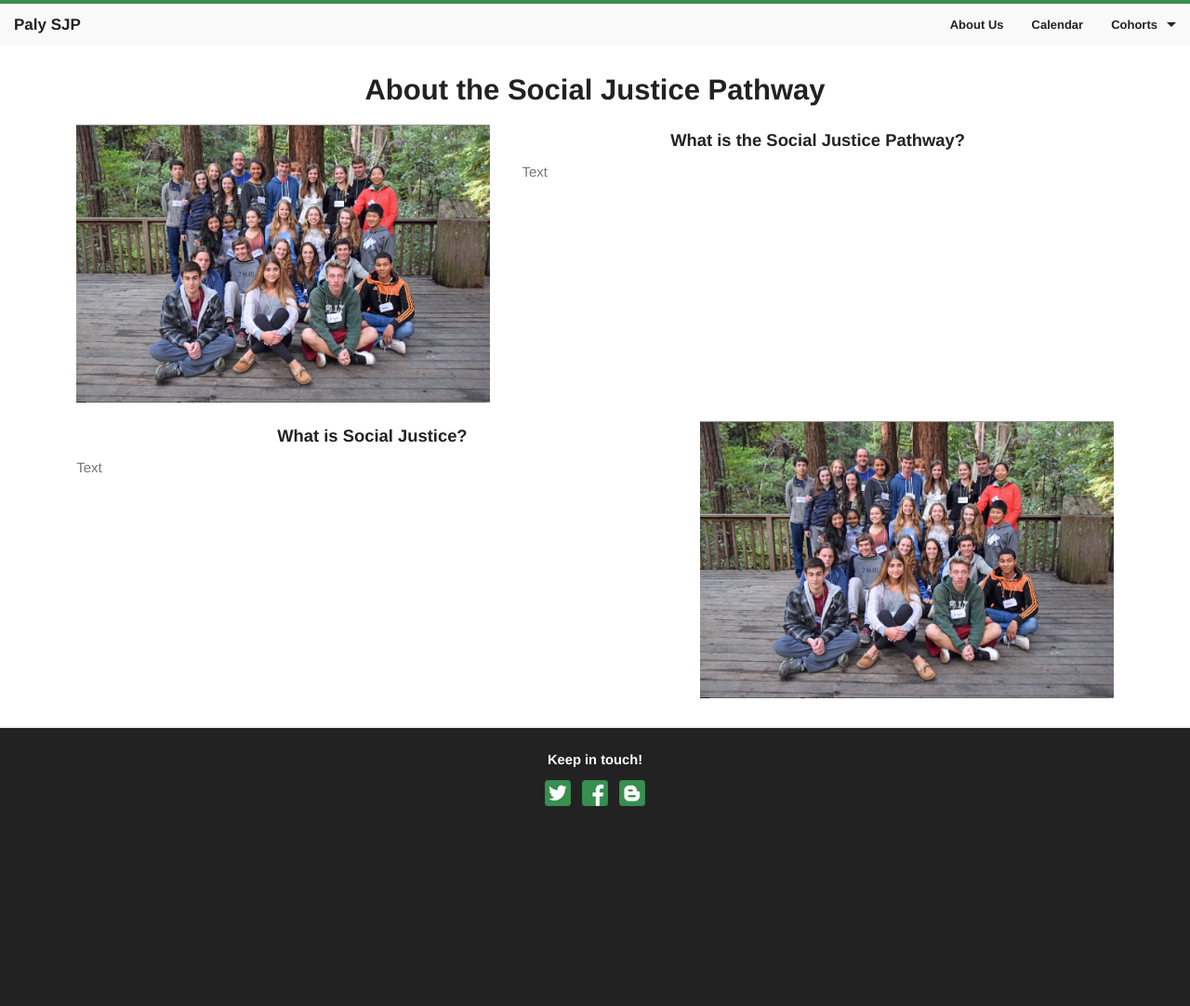
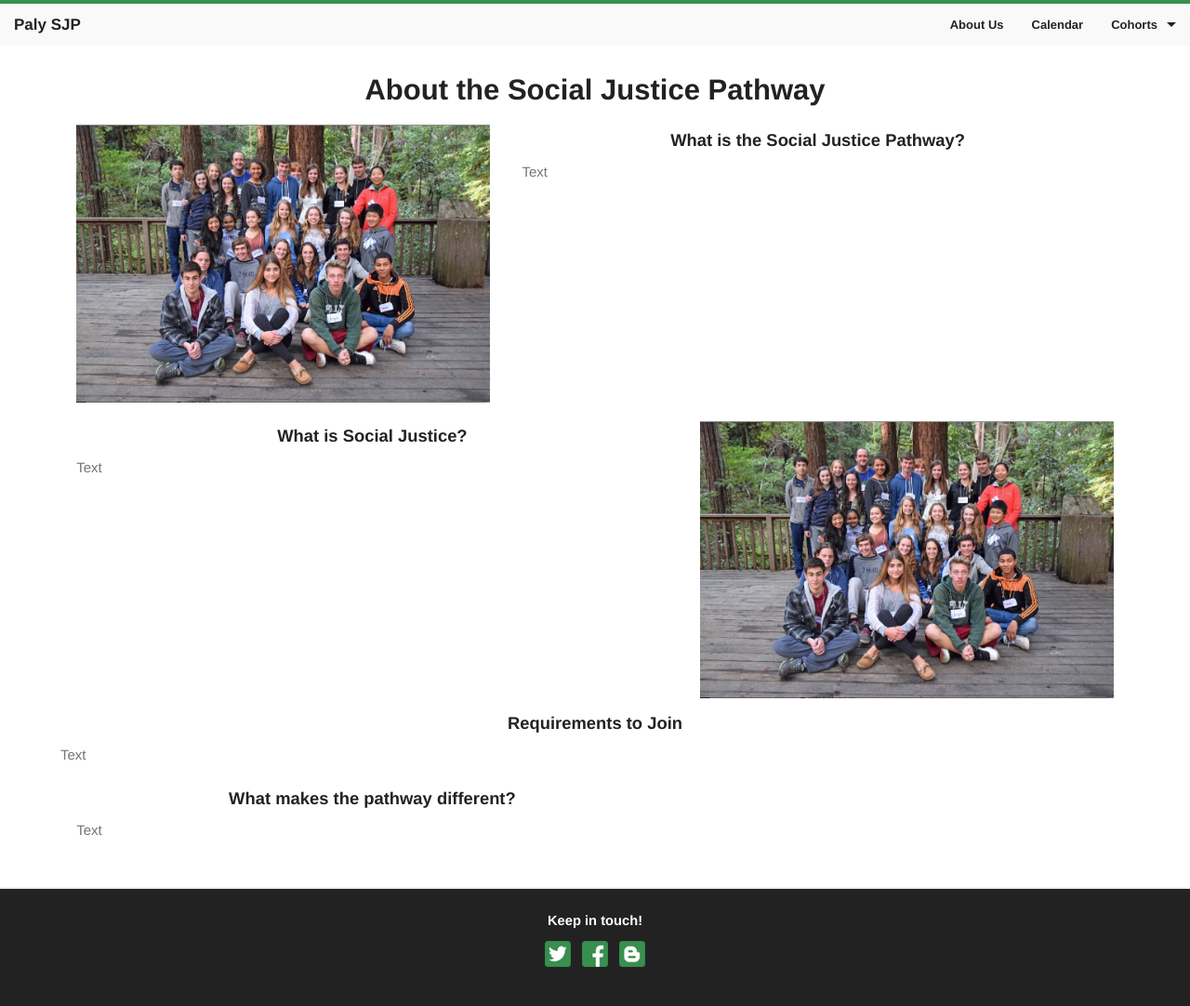
Before and after one commit to rafilong/palysjp-website, a Jekyll site: the page built from about.html, in a window 1280 px wide. Shown: the whole page at 93% size. Built offline with Jekyll 4.4.1, drawn with Linux system fonts in a browser that asks for light colours; Markdown is read by kramdown in place of the engine named in the settings; before the commit the page ends 909 px from its top, so only the background shows below that.

Commit message:
Minor changes to the About page

```diff
--- a/about.html
+++ b/about.html
@@ -24,3 +24,14 @@ title: About Us
     <img src="/assets/img/photo/camp_unity.png" />
   </div>
 </div>
+
+<div class="row">
+  <div clas="small-7 large-7 columns">
+    <h6>Requirements to Join</h6>
+    <p>Text</p>
+  </div>
+  <div class="small-7 large-7 columns">
+    <h6>What makes the pathway different?</h6>
+    <p>Text</p>
+  </div>
+</div>
```
